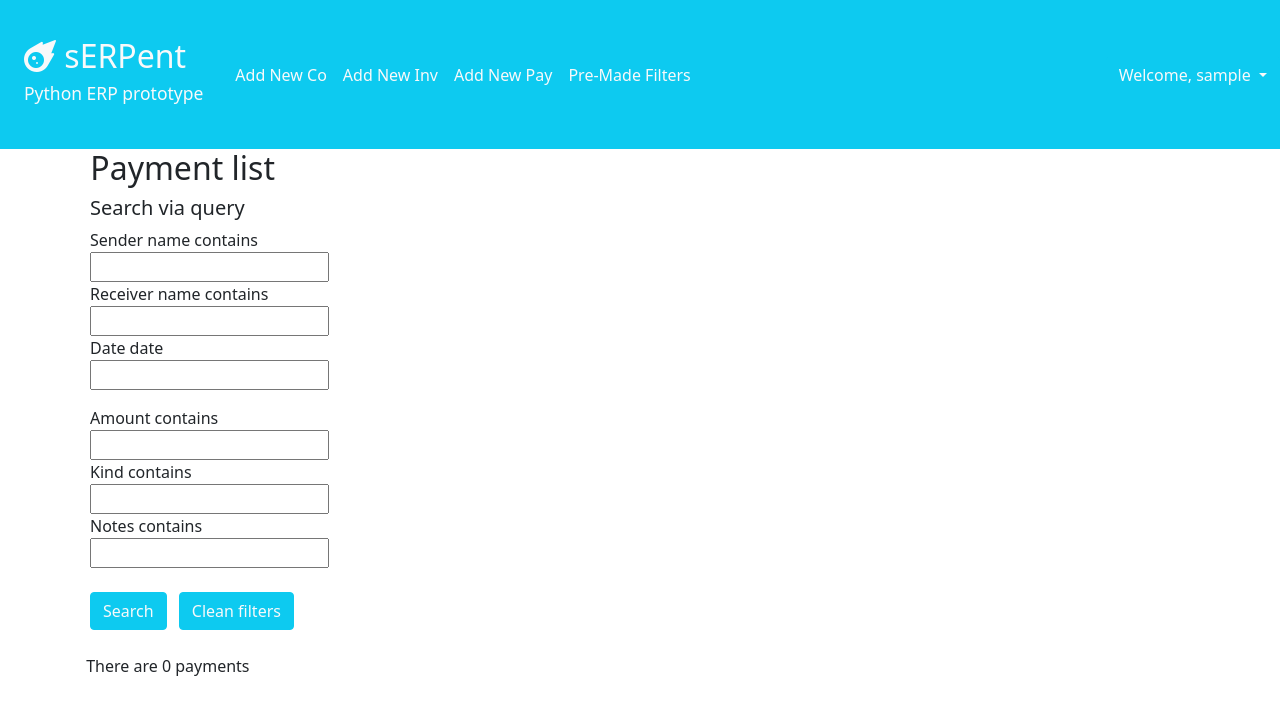
After one commit to carloocchiena/django_erp, a Django app: page /payment_list/ in a window 1280 px wide. The commit adds this page. Shown: the top 715 px of the page. Run offline with Django 4.2, Linux system fonts and the light colour scheme; the visitor is signed in with stand-in values (Sample User, id 1); data that the repository does not hold is empty; some libraries are stand-ins or nearby versions.

Commit message:
updated payment DB

```diff
--- a/erp/erp_core/filters.py
+++ b/erp/erp_core/filters.py
@@ -33,3 +33,16 @@ class InvoiceFilter(django_filters.FilterSet):
             'status': ['icontains'],
             'notes': ['icontains'],
         }
+
+class PaymentFilter(django_filters.FilterSet):
+    """Allow search over the Payment DB"""
+    class Meta:
+        model = models.Payment
+        fields = {
+            'sender__name': ['icontains'],
+            'receiver__name': ['icontains'],
+            'date': ['date'],
+            'amount': ['icontains'],
+            'kind': ['icontains'],
+            'notes': ['icontains'],
+        }
--- a/erp/erp_core/templates/base.html
+++ b/erp/erp_core/templates/base.html
@@ -44,6 +44,9 @@
                     <a class="nav-link text-light" href="{% url 'erp_core:invoice_create' %}">Add New Inv</a>
                 </li>
                 <li class="nav-item">
+                    <a class="nav-link text-light" href="{% url 'erp_core:payment_create' %}">Add New Pay</a>
+                </li>
+                <li class="nav-item">
                     <a class="nav-link text-light" href="{% url 'erp_core:filtered_view' %}">Pre-Made Filters</a>
                 </li>
             </ul>
--- /dev/null
+++ b/erp/erp_core/templates/erp_core/payment_list.html
@@ -0,0 +1,72 @@
+{% extends 'base.html' %}
+{% load static %}
+
+{% block title %}
+    <title>Payment List</title>
+{% endblock title %}
+
+{% block content %}
+
+    <div class="container">
+
+        <h2>&nbsp;Payment list</h2>
+
+        <div class="row">
+            <div class="col-5">
+                <h5 class="ms-2">Search via query</h5>
+                <form action="" method="get">
+                    <div class="row g-3">
+                        <div class="col ms-2">
+                            {{ filter.form.sender__name__icontains.label }}<br>
+                            {{ filter.form.sender__name__icontains }}<br>
+                            {{ filter.form.receiver__name__icontains.label }}<br>
+                            {{ filter.form.receiver__name__icontains }}<br>
+                            {{ filter.form.date__date.label }}<br>
+                            {{ filter.form.date__date }}<br>
+
+                        </div>
+                        <div class="col ms-2">
+                            {{ filter.form.amount__icontains.label }}<br>
+                            {{ filter.form.amount__icontains }}<br>
+                            {{ filter.form.kind__icontains.label }}<br>
+                            {{ filter.form.kind__icontains }}<br>
+                            {{ filter.form.notes__icontains.label }}<br>
+                            {{ filter.form.notes__icontains }}<br>
+                        </div>
+                    </div>
+                    <br>
+                    <input type="submit" class="btn btn-info text-light mx-2", value="Search">
+                    <a href="{% url 'erp_core:payment_list' %}" class="btn text-light btn-info">Clean filters</a>
+                </form>
+                <br>
+
+                <div class="col-6">
+                    {% if filter.qs is None %}
+                        { filter.qs = object_list }
+                    {% endif %}
+                    <p>&nbsp;There are {{ filter.qs.count }} payments</p>
+                    {% for payment in filter.qs %}
+                    <div class="card m-2">
+                        <div class="card-body">
+                            <div class="col">
+                                <p class="card-text">
+                                    <strong>Payment nr:</strong> {{ payment.id }}<br>
+                                    From: {{ payment.sender }}<br>
+                                    To: {{ payment.receiver }}<br>
+                                    Kind: {{ payment.kind }}<br>
+                                    Amount: {{ payment.amount }}<br>
+                                    Issued: {{ payment.date|date:"Y-m-d" }}<br>
+                                    <a href="{% url 'erp_core:payment_update' payment.id %}" class="btn btn-info btn-sm text-light">
+                                        Update payment
+                                    </a>
+                                </p>
+                            </div>
+                        </div>
+                    </div>
+                    {% endfor %}
+                </div>
+            </div>
+        </div>
+    </div>
+
+{% endblock content %}
--- a/erp/erp_core/urls.py
+++ b/erp/erp_core/urls.py
@@ -11,13 +11,18 @@ urlpatterns = [
     path('login/', auth_views.LoginView.as_view(template_name='erp_core/login.html'), name='login'),
     path('logout/', auth_views.LogoutView.as_view(template_name='erp_core/logout.html'), name='logout'),
     path('company_create/', login_required(views.CompanyCreate.as_view()), name='company_create'),
+    path('company_list/', login_required(views.CompanyList.as_view()), name='company_list'),
+    path('company_detail/<slug:slug>/', login_required(views.CompanyDetail.as_view()), name='company_detail'),
+    path('company_update/<int:pk>/', login_required(views.CompanyUpdate.as_view()), name='company_update'),
     path('invoice_create/', login_required(views.InvoiceCreate.as_view()), name='invoice_create'),
-    path('company_list/', login_required(views.CompanyList.as_view()), name='company_list'),
     path('invoice_list/', login_required(views.InvoiceList.as_view()), name='invoice_list'),
-    path('company_detail/<slug:slug>/', login_required(views.CompanyDetail.as_view()), name='company_detail'),
     path('invoice_update/<int:pk>/', login_required(views.InvoiceUpdate.as_view()), name='invoice_update'),
-    path('company_update/<int:pk>/', login_required(views.CompanyUpdate.as_view()), name='company_update'),
+    path('payment_create/', login_required(views.PaymentCreate.as_view()), name='payment_create'),
+    path('payment_list/', login_required(views.PaymentList.as_view()), name='payment_list'),
+    path('payment_update/<int:pk>/', login_required(views.PaymentUpdate.as_view()), name='payment_update'),
     path('filtered_view/', login_required(views.FilteredView.as_view()), name='filtered_view'),
     path('filtered_view/invoice_active/', login_required(views.InvoiceActive.as_view()), name='invoice_active'),
     path('filtered_view/invoice_passive/', login_required(views.InvoicePassive.as_view()), name='invoice_passive'),
+    path('filtered_view/payment_active/', login_required(views.PaymentActive.as_view()), name='payment_active'),
+    path('filtered_view/payment_passive/', login_required(views.PaymentPassive.as_view()), name='payment_passive'),
 ]
--- a/erp/erp_core/views.py
+++ b/erp/erp_core/views.py
@@ -63,6 +63,30 @@ class InvoiceUpdate(UpdateView):
     form_class = forms.InvoiceForm
     success_url = reverse_lazy('erp_core:invoice_list')
 
+# payment management #wip
+
+class PaymentCreate(CreateView):
+    """Create a new payment"""
+    model = models.Payment
+    form_class = forms.PaymentForm
+    success_url = reverse_lazy('erp_core:payment_list')
+
+class PaymentList(ListView):
+    """View all Payments"""
+    model = models.Payment
+
+    # filter via query
+    def get_context_data(self, **kwargs):
+        context = super().get_context_data(**kwargs)
+        context['filter'] = filters.PaymentFilter(self.request.GET, queryset=self.get_queryset())
+        return context
+
+class PaymentUpdate(UpdateView):
+    """Update an Payment"""
+    model = models.Payment
+    form_class = forms.PaymentForm
+    success_url = reverse_lazy('erp_core:payment_list')
+
 # pre-made filterd views
 
 class FilteredView(View):
@@ -86,3 +110,21 @@ class InvoicePassive(View):
     def get(self, request):
         context = self.model.objects.all().filter(kind='PASSIVE')
         return render(request, self.template_name, {'context': context})
+
+class PaymentActive(View):
+    """Pre-made filter for active payments"""
+    model = models.Payment
+    template_name = 'erp_core/payment_active.html'
+
+    def get(self, request):
+        context = self.model.objects.all().filter(kind='ACTIVE')
+        return render(request, self.template_name, {'context': context})
+
+class PaymentPassive(View):
+    """Pre-made filter for passive payments"""
+    model = models.Payment
+    template_name = 'erp_core/payment_passive.html'
+
+    def get(self, request):
+        context = self.model.objects.all().filter(kind='PASSIVE')
+        return render(request, self.template_name, {'context': context})
```
Also changed, not shown: erp/erp_core/forms.py (+64 -0 lines), erp/erp_core/models.py (+27 -4 lines), erp/erp_core/templates/erp_core/filtered_view.html (+8 -0 lines), erp/erp_core/templates/erp_core/home.html (+8 -0 lines), erp/erp_core/templates/erp_core/login.html (added, +71 -0 lines), erp/erp_core/templates/erp_core/payment_active.html (added, +40 -0 lines), erp/erp_core/templates/erp_core/payment_form.html (added, +42 -0 lines), erp/erp_core/templates/erp_core/payment_passive.html (added, +40 -0 lines), wip_features.md (+4 -6 lines), erp/erp_core/migrations/0011_payment.py (added).
